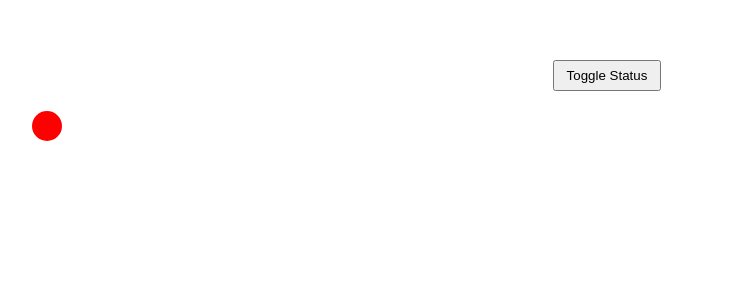
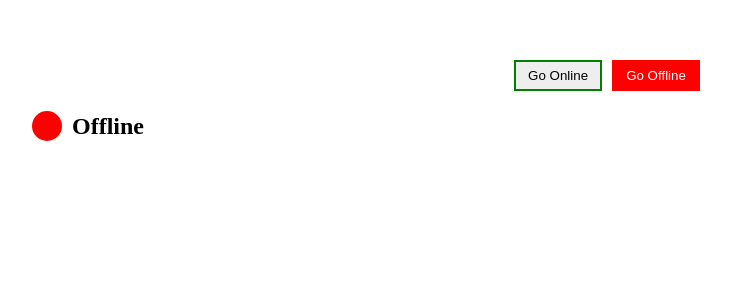
Before and after one commit to muskan-chouhan/react, a React (Vite) app in the folder 28-project-status-checker/: page / in a window 1280 px wide. Shown: the top 300 px of the page, without its empty margins (28-759 px from the left). Built offline with nearby package versions, Linux system fonts and the light colour scheme.

Commit message:
create function for applying multiple styles in button dynamically

```diff
--- a/28-project-status-checker/src/App.jsx
+++ b/28-project-status-checker/src/App.jsx
@@ -2,34 +2,32 @@ import { useState } from "react";
 import "./App.css";
 
 function App() {
-  const [status, setStatus] = useState(false);
- function checkStatus (){
-  setStatus(!status)
- }
+  const [status, setStatus] = useState("Offline");
 
-  // function goOnline() {
-  //   setStatus("Online");
-  // }
-  // function goOffline() {
-  //   setStatus("Offline");
-  // }
-  // const getButtonStyle = (type) => {
-  //   const isActive = status === type
+  function goOnline() {
+    setStatus("Online");
+  }
 
-  //   return {
-  //     backgroundColor: isActive
-  //       ? (type === "Online" ? "green" : "red")
-  //       : "#eee",
-  //     color: isActive ? "white" : "black",
-  //     border: "2px solid " + (type === "Online" ? "green" : "red")
-  //   }
-  // }
+  function goOffline() {
+    setStatus("Offline");
+  }
+  const getButtonStyle = (type) => {
+    const isActive = status === type
+
+    return {
+      backgroundColor: isActive
+        ? (type === "Online" ? "green" : "red")
+        : "#eee",
+      color: isActive ? "white" : "black",
+      border: "2px solid " + (type === "Online" ? "green" : "red")
+    }
+  }
 
   return (
     <div className="container">
-      {/* <button onClick={goOnline} style={getButtonStyle("Online")}>Go Online</button>
-      <button onClick={goOffline} style={getButtonStyle("Offline")}>Go Offline</button> */}
-     <button onClick={checkStatus}>Toggle Status</button>
+      <button onClick={goOnline} style={getButtonStyle("Online")}>Go Online</button>
+      <button onClick={goOffline} style={getButtonStyle("Offline")}>Go Offline</button>
+
       <div className="status">
         <div className={status === "Online" ? "online" : "offline"}></div>
         <h2>{status}</h2>
```
